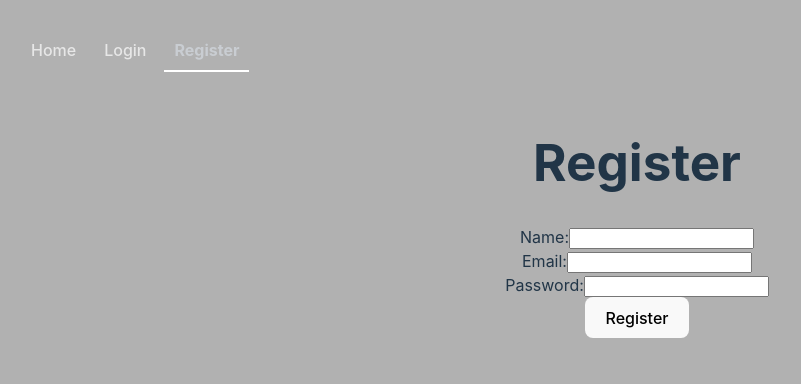
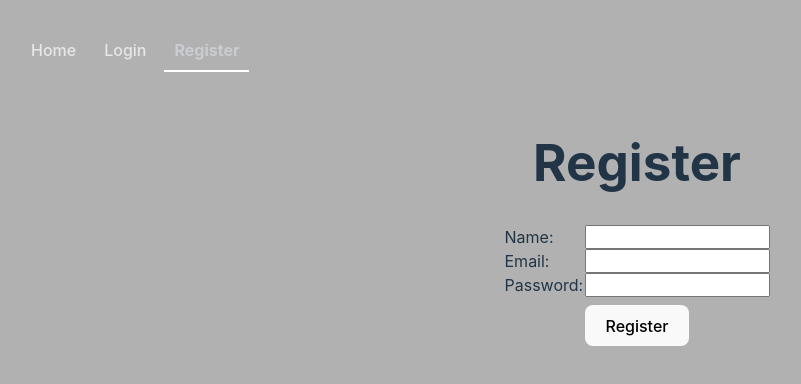
Before and after one commit to KevinTran99/KCoin, a React (Vite) app in the folder KCoin-Client/: page /register in a window 1280 px wide. Shown: the top 384 px of the page, without its empty margins (3-804 px from the left). Built offline with nearby package versions, Linux system fonts and the light colour scheme; no server answers.

Commit message:
Styled login and register page

```diff
--- a/KCoin-Client/src/pages/Login.jsx
+++ b/KCoin-Client/src/pages/Login.jsx
@@ -2,6 +2,7 @@ import { useState } from 'react';
 import { useNavigate } from 'react-router-dom';
 import { useAuth } from '../context/AuthContext';
 import api from '../api';
+import '../styles/login.css';
 
 export const Login = () => {
   const [email, setEmail] = useState('');
@@ -38,7 +39,7 @@ export const Login = () => {
   return (
     <div>
       <h1>Login</h1>
-      <form onSubmit={handleSubmit}>
+      <form className="login-from" onSubmit={handleSubmit}>
         <div>
           <label htmlFor="email">Email:</label>
           <input
--- a/KCoin-Client/src/pages/Register.jsx
+++ b/KCoin-Client/src/pages/Register.jsx
@@ -1,6 +1,7 @@
 import { useState } from 'react';
 import { useNavigate } from 'react-router-dom';
 import axios from '../api';
+import '../styles/register.css';
 
 export const Register = () => {
   const [name, setName] = useState('');
@@ -35,7 +36,7 @@ export const Register = () => {
   return (
     <div>
       <h1>Register</h1>
-      <form onSubmit={handleSubmit}>
+      <form className="register-form" onSubmit={handleSubmit}>
         <div>
           <label htmlFor="name">Name:</label>
           <input
--- /dev/null
+++ b/KCoin-Client/src/styles/login.css
@@ -0,0 +1,13 @@
+.login-from div {
+  display: flex;
+  justify-content: center;
+}
+
+.login-from button {
+  margin: 0.5rem;
+}
+
+.login-from div label {
+  display: flex;
+  width: 5rem;
+}
--- /dev/null
+++ b/KCoin-Client/src/styles/register.css
@@ -0,0 +1,13 @@
+.register-form div {
+  display: flex;
+  justify-content: center;
+}
+
+.register-form button {
+  margin: 0.5rem;
+}
+
+.register-form div label {
+  display: flex;
+  width: 5rem;
+}
```
